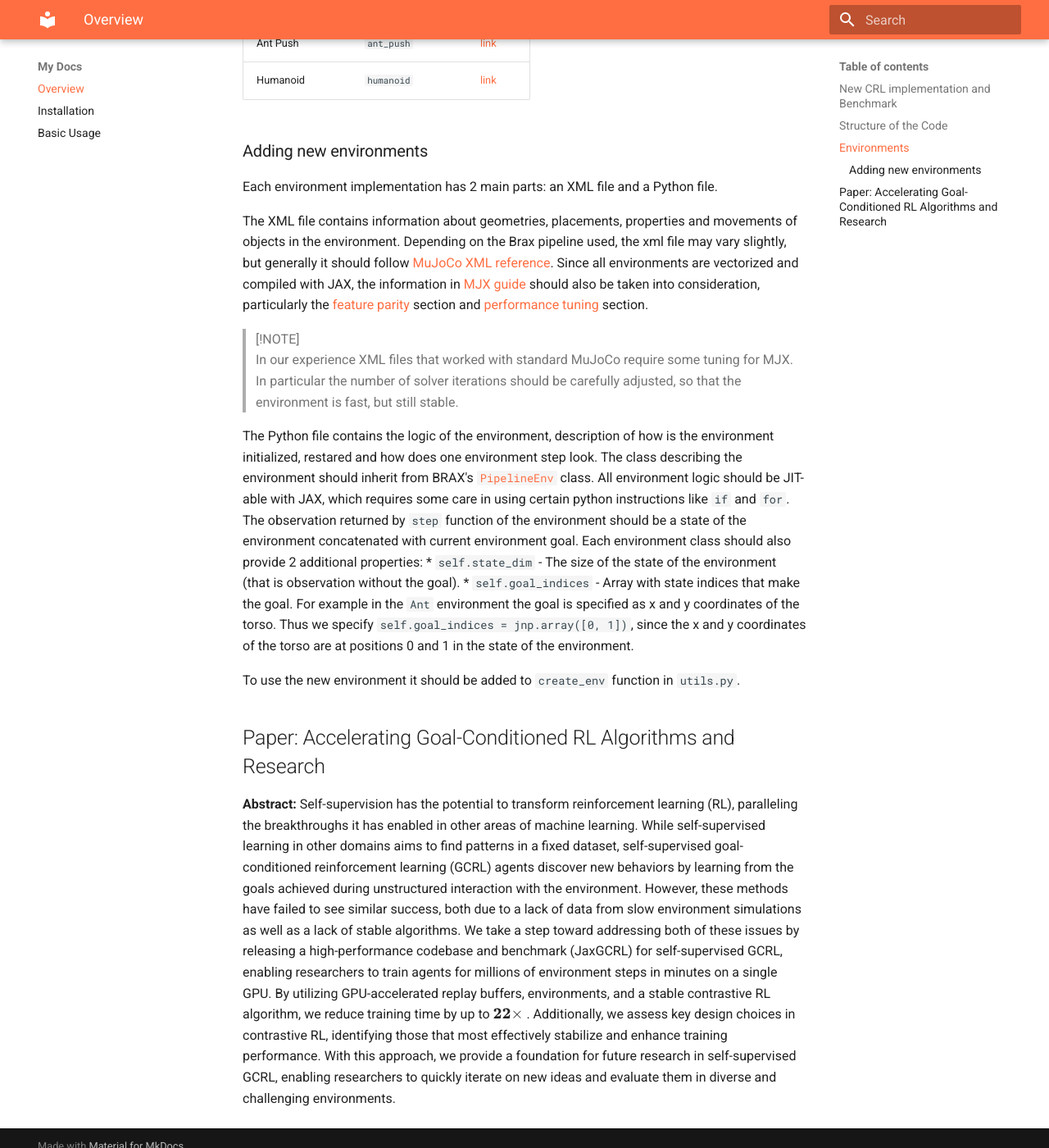
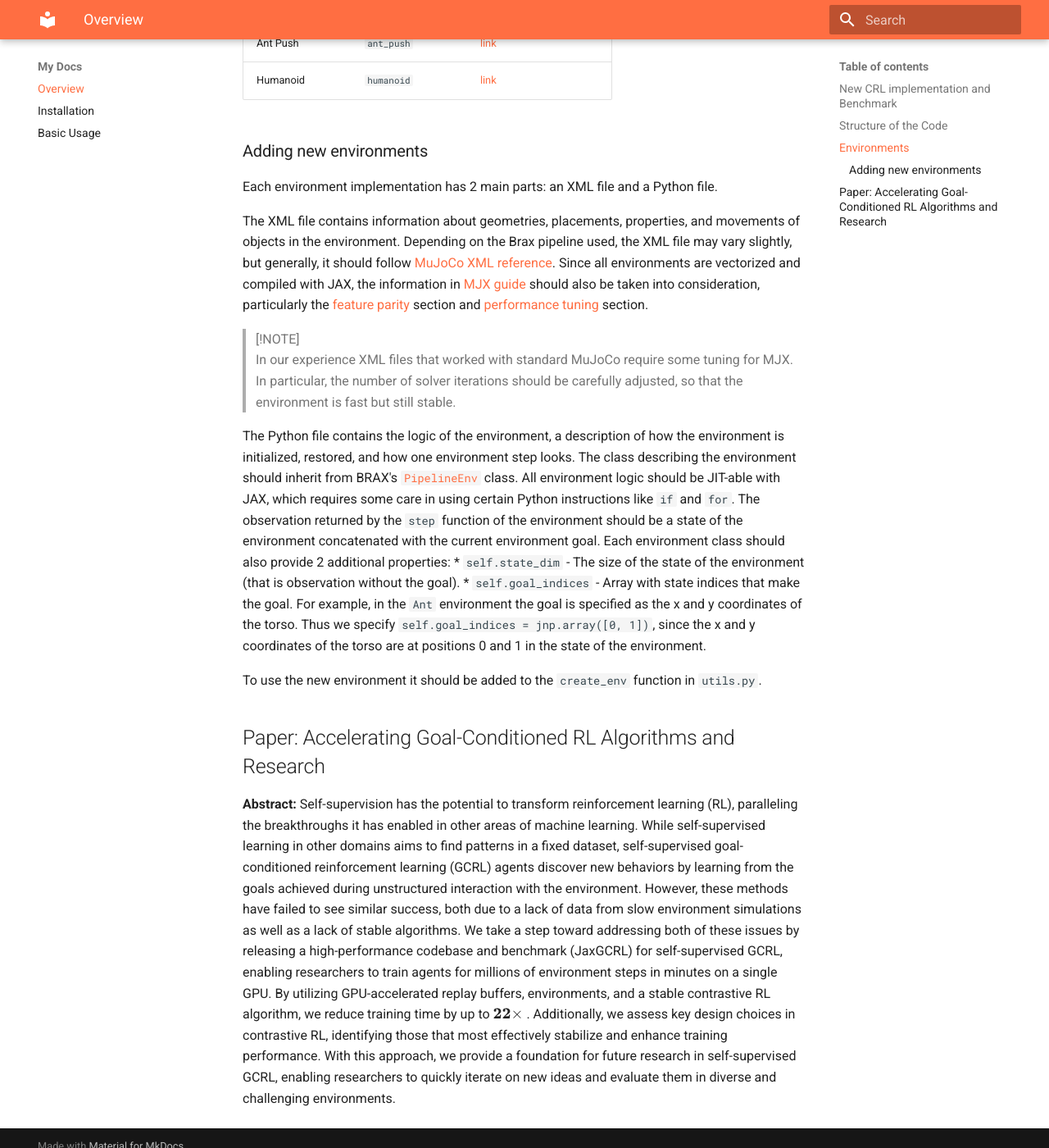
Before and after one commit to MichalBortkiewicz/JaxGCRL, an MkDocs documentation site: the page built from docs/index.md, in a window 1280 px wide and 1400 px high, scrolled down 2015 px. Shown: the whole window at 82% size. Built offline with MkDocs 1.6.1 and Material for MkDocs 9.7.7, drawn with Linux system fonts in a browser that asks for light colours.

Commit message:
Update index.md

```diff
--- a/docs/index.md
+++ b/docs/index.md
@@ -51,31 +51,31 @@ The codebase is organized into several key files and directories. Below is an ov
 
 This section lists the available environments in the repository, along with the environment names and the corresponding code links
 
-| Environment | Env name | Code |
-| :- | :-: | :-: |
-| Reacher |  `reacher`  |  [link](./envs/reacher.py)  |
-| Half Cheetah | `cheetah` | [link](./envs/half_cheetah.py)  |
-| Pusher | `pusher_easy` <br> `pusher_hard`|  [link](./envs/pusher.py)  |
-| Ant |  `ant`  |  [link](./envs/ant.py)  |
-| Ant Maze |  `ant_u_maze` <br> `ant_big_maze` <br> `ant_hardest_maze`  |  [link](./envs/ant_maze.py)  |
-| Ant Soccer |  `ant_ball`  |  [link](./envs/ant_ball.py)  |
-| Ant Push |  `ant_push`  |  [link](./envs/ant_push.py)  |
-| Humanoid | `humanoid`|  [link](./envs/humanoid.py)  |
+| Environment | Env name | Code | Image |
+| :- | :-: | :-: | :-: |
+| Reacher |  `reacher`  |  [link](./envs/reacher.py)  | |
+| Half Cheetah | `cheetah` | [link](./envs/half_cheetah.py)  | |
+| Pusher | `pusher_easy` <br> `pusher_hard`|  [link](./envs/pusher.py)  | |
+| Ant |  `ant`  |  [link](./envs/ant.py)  | |
+| Ant Maze |  `ant_u_maze` <br> `ant_big_maze` <br> `ant_hardest_maze`  |  [link](./envs/ant_maze.py)  | |
+| Ant Soccer |  `ant_ball`  |  [link](./envs/ant_ball.py)  | |
+| Ant Push |  `ant_push`  |  [link](./envs/ant_push.py)  | |
+| Humanoid | `humanoid`|  [link](./envs/humanoid.py)  | |
 
 
 ### Adding new environments
 Each environment implementation has 2 main parts: an XML file and a Python file.
 
-The XML file contains information about geometries, placements, properties and movements of objects in the environment. Depending on the Brax pipeline used, the xml file may vary slightly, but generally it should follow [MuJoCo XML reference](https://mujoco.readthedocs.io/en/stable/XMLreference.html). Since all environments are vectorized and compiled with JAX, the information in [MJX guide](https://mujoco.readthedocs.io/en/stable/mjx.html) should also be taken into consideration, particularly the [feature parity](https://mujoco.readthedocs.io/en/stable/mjx.html#feature-parity) section and [performance tuning](https://mujoco.readthedocs.io/en/stable/mjx.html#performance-tuning) section.
+The XML file contains information about geometries, placements, properties, and movements of objects in the environment. Depending on the Brax pipeline used, the XML file may vary slightly, but generally, it should follow [MuJoCo XML reference](https://mujoco.readthedocs.io/en/stable/XMLreference.html). Since all environments are vectorized and compiled with JAX, the information in [MJX guide](https://mujoco.readthedocs.io/en/stable/mjx.html) should also be taken into consideration, particularly the [feature parity](https://mujoco.readthedocs.io/en/stable/mjx.html#feature-parity) section and [performance tuning](https://mujoco.readthedocs.io/en/stable/mjx.html#performance-tuning) section.
 > [!NOTE]
-> In our experience XML files that worked with standard MuJoCo require some tuning for MJX. In particular the number of solver iterations should be carefully adjusted, so that the environment is fast, but still stable.
+> In our experience XML files that worked with standard MuJoCo require some tuning for MJX. In particular, the number of solver iterations should be carefully adjusted, so that the environment is fast but still stable.
 
 
-The Python file contains the logic of the environment, description of how is the environment initialized, restared and how does one environment step look. The class describing the environment should inherit from BRAX's [`PipelineEnv`](https://github.com/google/brax/blob/f43727eeebf21c031faf861ee00e98919c892140/brax/envs/base.py#L75) class. All environment logic should be JIT-able with JAX, which requires some care in using certain python instructions like `if` and `for`. The observation returned by `step` function of the environment should be a state of the environment concatenated with current environment goal. Each environment class should also provide 2 additional properties:
+The Python file contains the logic of the environment, a description of how the environment is initialized, restored, and how one environment step looks. The class describing the environment should inherit from BRAX's [`PipelineEnv`](https://github.com/google/brax/blob/f43727eeebf21c031faf861ee00e98919c892140/brax/envs/base.py#L75) class. All environment logic should be JIT-able with JAX, which requires some care in using certain Python instructions like `if` and `for`. The observation returned by the `step` function of the environment should be a state of the environment concatenated with the current environment goal. Each environment class should also provide 2 additional properties:
 * `self.state_dim` - The size of the state of the environment (that is observation without the goal).
-* `self.goal_indices` - Array with state indices that make the goal. For example in the `Ant` environment the goal is specified as x and y coordinates of the torso. Thus we specify `self.goal_indices = jnp.array([0, 1])`, since the x and y coordinates of the torso are at positions 0 and 1 in the state of the environment.
+* `self.goal_indices` - Array with state indices that make the goal. For example, in the `Ant` environment the goal is specified as the x and y coordinates of the torso. Thus we specify `self.goal_indices = jnp.array([0, 1])`, since the x and y coordinates of the torso are at positions 0 and 1 in the state of the environment.
 
-To use the new environment it should be added to `create_env` function in `utils.py`.
+To use the new environment it should be added to the `create_env` function in `utils.py`.
 
 
 
```
